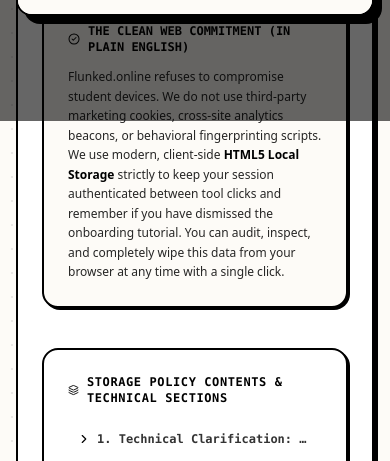
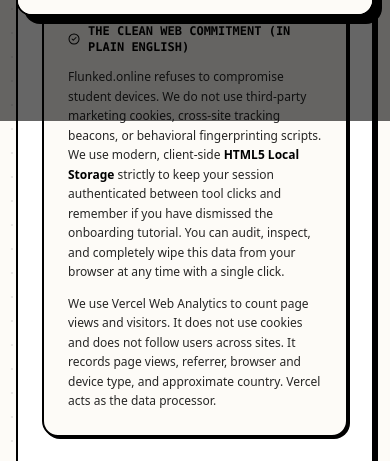
Before and after one commit to PinecoXZ/Flunked, a Next.js app: page /cookies in a window 390 px wide. Shown: the part 723-1184 px from the top of the page. Built offline with nearby package versions, Linux system fonts and the light colour scheme; no server answers.

Commit message:
feat(privacy): add plain-words Vercel Web Analytics disclosure and production CSP gate

```diff
--- a/src/app/cookies/page.tsx
+++ b/src/app/cookies/page.tsx
@@ -78,12 +78,17 @@
           </div>
           <p className="text-xs sm:text-sm text-black/85 font-medium leading-relaxed font-sans">
             Flunked.online refuses to compromise student devices. We do not use third-party
-            marketing cookies, cross-site analytics beacons, or behavioral fingerprinting scripts.
-            We use modern, client-side{" "}
+            marketing cookies, cross-site tracking beacons, or behavioral fingerprinting scripts. We
+            use modern, client-side{" "}
             <strong className="text-black font-black">HTML5 Local Storage</strong> strictly to keep
             your session authenticated between tool clicks and remember if you have dismissed the
             onboarding tutorial. You can audit, inspect, and completely wipe this data from your
             browser at any time with a single click.
+          </p>
+          <p className="text-xs sm:text-sm text-black/85 font-medium leading-relaxed font-sans">
+            We use Vercel Web Analytics to count page views and visitors. It does not use cookies
+            and does not follow users across sites. It records page views, referrer, browser and
+            device type, and approximate country. Vercel acts as the data processor.
           </p>
         </section>
 
@@ -240,6 +245,24 @@
                         Flushed upon page reload or tab closure.
                       </td>
                     </tr>
+                    <tr>
+                      <td className="p-3 font-bold font-mono">Vercel Web Analytics</td>
+                      <td className="p-3">None (Cookieless)</td>
+                      <td className="p-3">
+                        <span className="px-1.5 py-0.5 bg-cyan-200 text-black rounded text-[10px] uppercase font-bold">
+                          Privacy Metrics
+                        </span>
+                      </td>
+                      <td className="p-3 font-sans text-xs">
+                        We use Vercel Web Analytics to count page views and visitors. It does not
+                        use cookies and does not follow users across sites. It records page views,
+                        referrer, browser and device type, and approximate country. Vercel acts as
+                        the data processor.
+                      </td>
+                      <td className="p-3 font-sans text-xs">
+                        Zero client persistence (No cookies or persistent identifiers stored).
+                      </td>
+                    </tr>
                   </tbody>
                 </table>
               </div>
@@ -278,7 +301,8 @@
                 <li>
                   <strong className="text-black">No Third-Party Data Brokers:</strong> No analytics
                   software embedded on Flunked.online transmits your device data to data
-                  aggregators.
+                  aggregators. Vercel Web Analytics is used solely for aggregate visitor metrics
+                  without cookies, with Vercel acting as the data processor.
                 </li>
               </ul>
             </div>
--- a/src/app/layout.tsx
+++ b/src/app/layout.tsx
@@ -133,8 +133,12 @@
             </div>
           </LoadingProvider>
         </AuthProvider>
-        <Analytics />
-        <SpeedInsights />
+        {process.env.NODE_ENV === "production" && (
+          <>
+            <Analytics />
+            <SpeedInsights />
+          </>
+        )}
       </body>
     </html>
   );
--- a/src/app/privacy/page.tsx
+++ b/src/app/privacy/page.tsx
@@ -12,6 +12,7 @@
   Server,
   ChevronRight,
   Cpu,
+  BarChart2,
 } from "lucide-react";
 import { LegalNav } from "@/components/layout/LegalNav";
 import { SubpageHeader } from "@/components/layout/SubpageHeader";
@@ -97,6 +98,11 @@
               locally inside your browser&apos;s runtime memory
             </strong>
             . It is never transmitted to, inspected by, or stored in our backend databases.
+          </p>
+          <p className="text-xs sm:text-sm text-black/85 font-medium leading-relaxed font-sans">
+            We use Vercel Web Analytics to count page views and visitors. It does not use cookies
+            and does not follow users across sites. It records page views, referrer, browser and
+            device type, and approximate country. Vercel acts as the data processor.
           </p>
         </section>
 
@@ -262,6 +268,20 @@
                     standard HTTP request headers—including your IP address, browser User-Agent,
                     device type, and referring URL—strictly for socket transmission, rate-limiting,
                     and volumetric DDoS defense. IP logs are automatically rotated and purged.
+                  </p>
+                </div>
+
+                {/* Vercel Web Analytics */}
+                <div className="p-4 rounded-xl bg-white border-2 border-black shadow-neo-sm space-y-2">
+                  <div className="flex items-center gap-2 font-mono text-xs font-black text-black uppercase">
+                    <BarChart2 className="w-3.5 h-3.5 text-black" />
+                    <span>Tier 4: Vercel Web Analytics (Cookieless Site Metrics)</span>
+                  </div>
+                  <p className="text-xs sm:text-sm text-black/80">
+                    We use Vercel Web Analytics to count page views and visitors. It does not use
+                    cookies and does not follow users across sites. It records page views, referrer,
+                    browser and device type, and approximate country. Vercel acts as the data
+                    processor.
                   </p>
                 </div>
 
@@ -578,7 +598,8 @@
                 Flunked.online prioritizes Indian domestic cloud edge infrastructure. Any
                 operational transmission of technical telemetry complies with Section 16 of the DPDP
                 Act, 2023. We do NOT transfer student personal data to any foreign country or
-                territory blacklisted or restricted by the Central Government of India.
+                territory blacklisted or restricted by the Central Government of India. For
+                aggregated, cookieless web analytics, Vercel acts as the data processor.
               </p>
             </div>
           </section>
--- a/src/components/ui/ShareSiteModal.tsx
+++ b/src/components/ui/ShareSiteModal.tsx
@@ -1,6 +1,6 @@
 "use client";
 
-import React, { useEffect, useState, useRef } from "react";
+import React, { useEffect, useState } from "react";
 import { X, Download, Share2, Copy, Check, MessageSquare, Sparkles } from "lucide-react";
 
 interface ShareSiteModalProps {
@@ -46,7 +46,6 @@
   const [copiedLink, setCopiedLink] = useState(false);
   const [copiedText, setCopiedText] = useState(false);
   const [isGenerating, setIsGenerating] = useState(true);
-  const canvasRef = useRef<HTMLCanvasElement | null>(null);
 
   useEffect(() => {
     if (!isOpen) {
```
Also changed, not shown: 1 other file (tests, documents, lock files or other folders).
